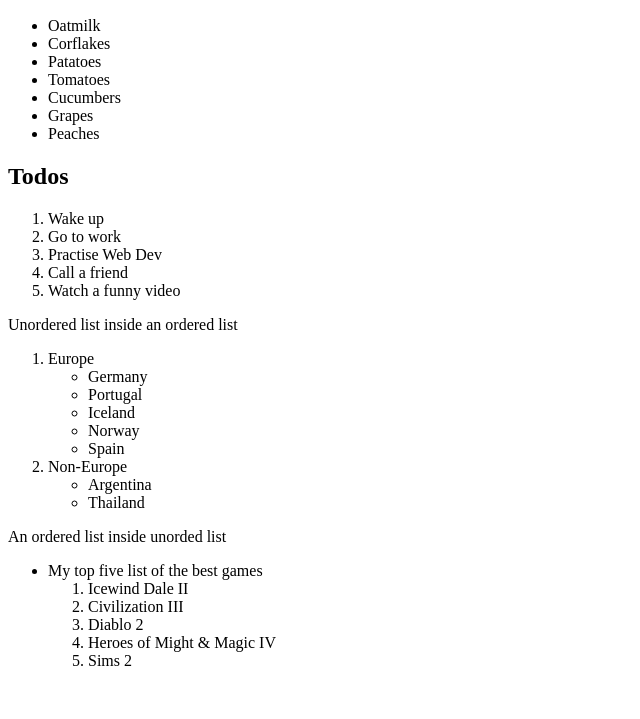
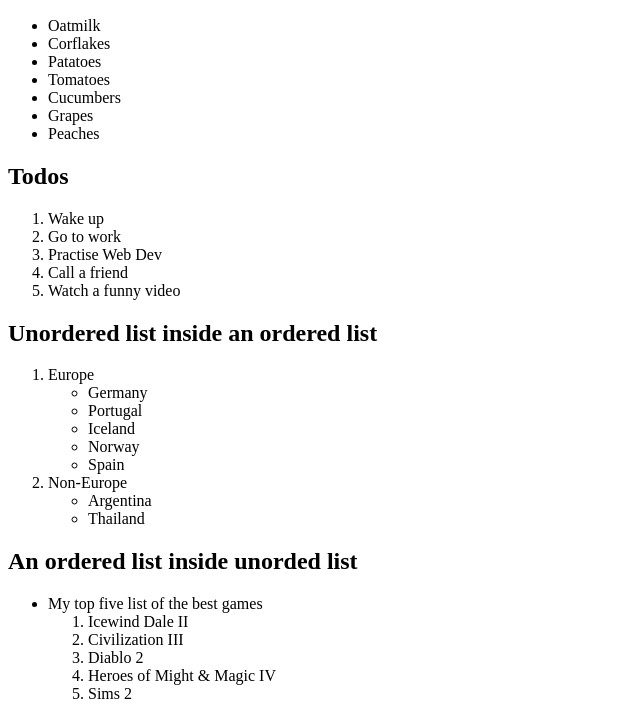
Before and after one commit to RizzyDC/lists, a plain HTML site: page index.html in a window 1280 px wide. Shown: the part 110-829 px from the top of the page, without its empty margins (0-640 px from the left). Before the commit the page ends 800 px from the top, so only its background shows below. Drawn offline with Linux system fonts and the light colour scheme.

Commit message:
Update index.html

```diff
--- a/index.html
+++ b/index.html
@@ -4,7 +4,7 @@
     <meta charset="UTF-8" />
     <meta http-equiv="X-UA-Compatible" content="IE=edge" />
     <meta name="viewport" content="width=device-width, initial-scale=1.0" />
-    <title>Document</title>
+    <title>Lists</title>
   </head>
   <body>
     <h1>Lists</h1>
@@ -26,7 +26,7 @@
       <li>Call a friend</li>
       <li>Watch a funny video</li>
     </ol>
-    <p>Unordered list inside an ordered list</p>
+    <h2>Unordered list inside an ordered list</h2>
     <ol>
       <li>
         Europe
@@ -46,7 +46,7 @@
         </ul>
       </li>
     </ol>
-    <p>An ordered list inside unorded list</p>
+    <h2>An ordered list inside unorded list</h2>
     <ul>
       <li>
         My top five list of the best games
```
